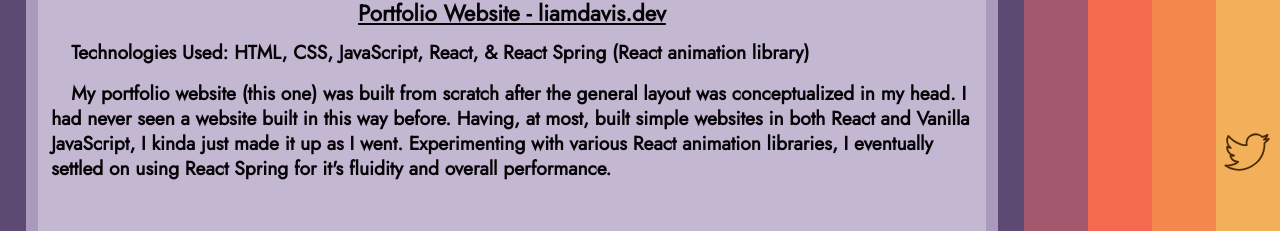
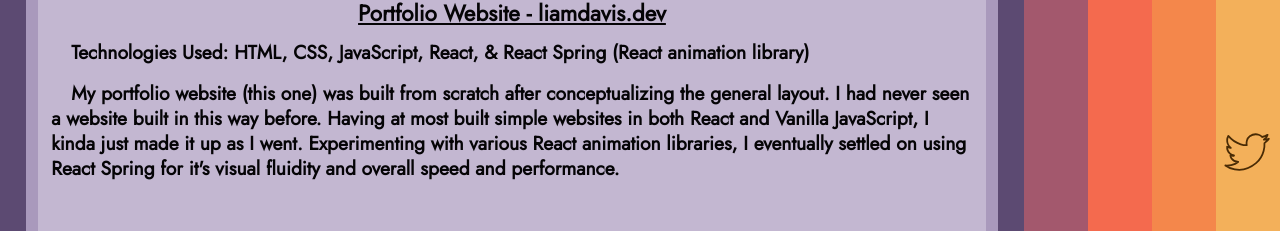
Before and after one commit to dayvista/portfolio-website, a React app: page /projects in a window 1280 px wide. Shown: the part 469-700 px from the top of the page. Built offline with nearby package versions, Linux system fonts and the light colour scheme.

Commit message:
Minor aesthetic adjustments to Projects section.

```diff
--- a/src/components/Sections/SectionToggles/ProjectsToggle.js
+++ b/src/components/Sections/SectionToggles/ProjectsToggle.js
@@ -200,7 +200,7 @@
       (index === `${sectionData.name}`) & !tVP
         ? "53%"
         : (index === `${sectionData.name}`) & tVP
-        ? "62.7465%"
+        ? "70%"
         : "0%",
     opacity: visibleProjectOnMobile === "desktop" ? 1 : 0,
     from: {
@@ -209,7 +209,7 @@
         (index === `${sectionData.name}`) & !tVP
           ? "53%"
           : (index === `${sectionData.name}`) & tVP
-          ? "62.7465%"
+          ? "70%"
           : "0%",
       opacity: visibleProjectOnMobile === "desktop" ? 1 : 0,
     },
--- a/src/components/Sections/data/projectsData.js
+++ b/src/components/Sections/data/projectsData.js
@@ -8,7 +8,7 @@
     skillsText:
       "Technologies Used: HTML, CSS, JavaScript, React, & React Spring (React animation library)",
     aboutText:
-      "My portfolio website (this one) was built from scratch after the general layout was conceptualized in my head. I had never seen a website built in this way before. Having, at most, built simple websites in both React and Vanilla JavaScript, I kinda just made it up as I went. Experimenting with various React animation libraries, I eventually settled on using React Spring for it's fluidity and overall performance.",
+      "My portfolio website (this one) was built from scratch after conceptualizing the general layout. I had never seen a website built in this way before. Having at most built simple websites in both React and Vanilla JavaScript, I kinda just made it up as I went. Experimenting with various React animation libraries, I eventually settled on using React Spring for it's visual fluidity and overall speed and performance.",
   },
   {
     desktopSrc:
--- a/src/styles/css/Sections/Projects.css
+++ b/src/styles/css/Sections/Projects.css
@@ -5,52 +5,14 @@
   justify-content: center;
   align-items: center;
 }
-@media (min-width: 501px) {
-  #projects-container {
-    scrollbar-color: #e0dae7 #5c4a72;
-    scrollbar-width: thin;
-  }
-  #projects-container ::-webkit-scrollbar {
-    width: 1rem;
-    background: inherit;
-  }
-  #projects-container ::-webkit-scrollbar-track {
-    background-clip: content-box;
-  }
-  #projects-container ::-webkit-scrollbar-thumb {
-    background: #5c4a72;
-    border-radius: 0.5rem;
-  }
-  #projects-container ::-webkit-scrollbar-thumb:hover {
-    background: #6f5989;
-  }
-}
 .carousel-container {
-  display: flex;
   border-radius: 0.5rem;
   width: 97.5%;
   height: 97.5%;
-}
-@media (min-width: 501px) {
-  .carousel-container {
-    flex-direction: column;
-    justify-content: center;
-    align-items: center;
-  }
-}
-@media (max-width: 500px) {
-  .carousel-container {
-    flex-direction: column;
-    justify-content: center;
-    align-items: center;
-  }
-}
-@media (min-width: 768px) and (max-width: 1366px) and (orientation: portrait) {
-  .carousel-container {
-    flex-direction: column;
-    justify-content: center;
-    align-items: center;
-  }
+  display: flex;
+  flex-direction: column;
+  justify-content: center;
+  align-items: center;
 }
 .carousel-container .carousel-slider {
   display: flex;
@@ -58,8 +20,8 @@
   justify-content: center;
   align-items: flex-start;
   margin-bottom: 1.5vh;
-  -webkit-mask-image: linear-gradient(to bottom, transparent 0%, #c3b7d1 5%, #c3b7d1 97.5%, transparent 100%);
-  mask-image: linear-gradient(to bottom, transparent 0%, #c3b7d1 5%, #c3b7d1 97.5%, transparent 100%);
+  -webkit-mask-image: linear-gradient(to bottom, #c3b7d1 0%, #c3b7d1 5%, #c3b7d1 97.5%, transparent 100%);
+  mask-image: linear-gradient(to bottom, #c3b7d1 0%, #c3b7d1 5%, #c3b7d1 97.5%, transparent 100%);
 }
 .carousel-container .carousel-slider #project-base-container #base-desktop-image,
 .carousel-container .carousel-slider #project-base-container #base-mobile-image {
@@ -95,33 +57,20 @@
     align-items: center;
   }
 }
-.carousel-container .carousel-slider .individual-project-container .project-images-desktop {
-  margin: 0 5vw;
-  border-radius: 0.5rem;
-}
-@media (max-width: 500px) {
-  .carousel-container .carousel-slider .individual-project-container .project-images-desktop {
-    position: absolute;
-    margin: 0;
-  }
-}
-@media (min-width: 768px) and (max-width: 1366px) and (orientation: portrait) {
-  .carousel-container .carousel-slider .individual-project-container .project-images-desktop {
-    position: absolute;
-    margin: 0;
-  }
-}
+.carousel-container .carousel-slider .individual-project-container .project-images-desktop,
 .carousel-container .carousel-slider .individual-project-container .project-images-mobile {
   margin: 0 5vw;
   border-radius: 0.5rem;
 }
 @media (max-width: 500px) {
+  .carousel-container .carousel-slider .individual-project-container .project-images-desktop,
   .carousel-container .carousel-slider .individual-project-container .project-images-mobile {
     position: absolute;
     margin: 0;
   }
 }
 @media (min-width: 768px) and (max-width: 1366px) and (orientation: portrait) {
+  .carousel-container .carousel-slider .individual-project-container .project-images-desktop,
   .carousel-container .carousel-slider .individual-project-container .project-images-mobile {
     position: absolute;
     margin: 0;
--- a/src/styles/less/Sections/Projects.less
+++ b/src/styles/less/Sections/Projects.less
@@ -8,47 +8,37 @@
   .flex-attributes(column, center, center);
 
   // Custom scrollbar
-  @media (min-width: 501px) {
-    ::-webkit-scrollbar {
-      width: 1rem;
-      background: inherit;
-    }
+  // @media (min-width: 501px) {
+  //   ::-webkit-scrollbar {
+  //     width: 1rem;
+  //     background: inherit;
+  //   }
 
-    ::-webkit-scrollbar-track {
-      background-clip: content-box;
-    }
+  //   ::-webkit-scrollbar-track {
+  //     background-clip: content-box;
+  //   }
 
-    ::-webkit-scrollbar-thumb {
-      background: #5c4a72;
-      border-radius: 0.5rem;
+  //   ::-webkit-scrollbar-thumb {
+  //     background: #5c4a72;
+  //     border-radius: 0.5rem;
 
-      &:hover {
-        background: lighten(#5c4a72, 7.5%);
-      }
-    }
+  //     &:hover {
+  //       background: lighten(#5c4a72, 7.5%);
+  //     }
+  //   }
 
-    scrollbar-color: #e0dae7 #5c4a72;
-    scrollbar-width: thin;
-  }
+  //   scrollbar-color: #e0dae7 #5c4a72;
+  //   scrollbar-width: thin;
+  // }
 }
 
 .carousel-container {
-  display: flex;
   border-radius: 0.5rem;
   width: 97.5%;
   height: 97.5%;
 
-  @media (min-width: 501px) {
-    .flex-attributes(column, center, center);
-  }
-
-  @media (max-width: 500px) {
-    .flex-attributes(column, center, center);
-  }
-
-  @media (min-width: 768px) and (max-width: 1366px) and (orientation: portrait) {
-    .flex-attributes(column, center, center);
-  }
+  display: flex;
+  .flex-attributes(column, center, center);
 
   .carousel-slider {
     display: flex;
@@ -57,14 +47,14 @@
 
     -webkit-mask-image: linear-gradient(
       to bottom,
-      transparent 0%,
+      #c3b7d1 0%,
       #c3b7d1 5%,
       #c3b7d1 97.5%,
       transparent 100%
     );
     mask-image: linear-gradient(
       to bottom,
-      transparent 0%,
+      #c3b7d1 0%,
       #c3b7d1 5%,
       #c3b7d1 97.5%,
       transparent 100%
@@ -103,21 +93,7 @@
         .flex-attributes(column, center, center);
       }
 
-      .project-images-desktop {
-        margin: 0 5vw;
-        border-radius: 0.5rem;
-
-        @media (max-width: 500px) {
-          position: absolute;
-          margin: 0;
-        }
-
-        @media (min-width: 768px) and (max-width: 1366px) and (orientation: portrait) {
-          position: absolute;
-          margin: 0;
-        }
-      }
-
+      .project-images-desktop,
       .project-images-mobile {
         margin: 0 5vw;
         border-radius: 0.5rem;
```
